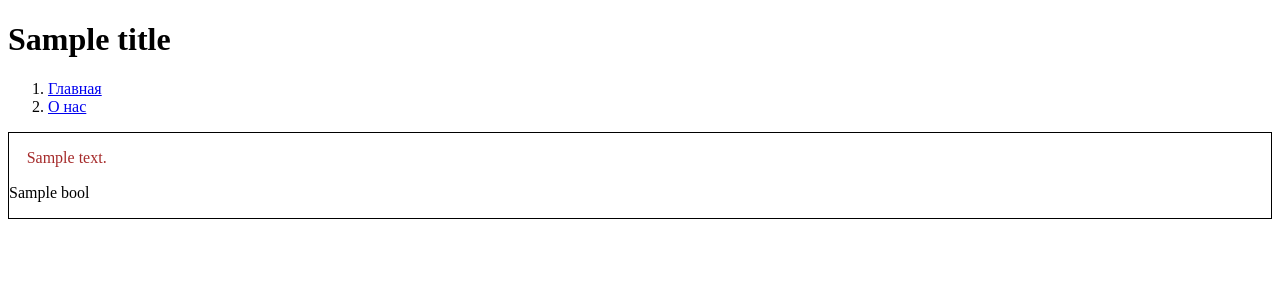
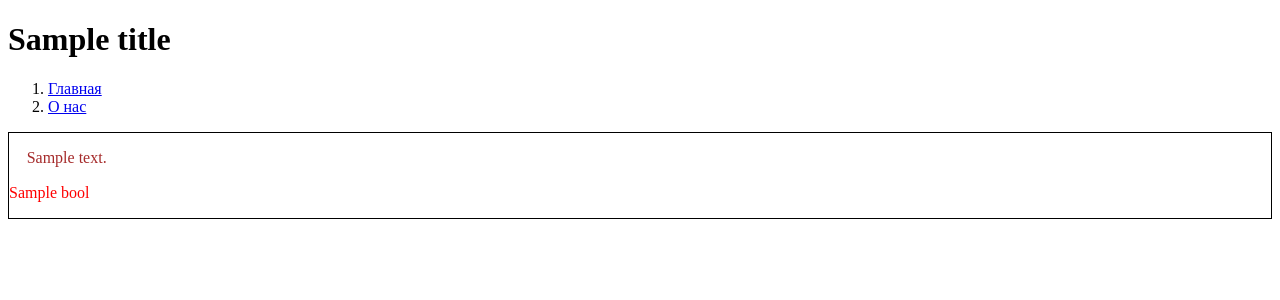
Before and after one commit to DpiTStudio/dpitstudio_ru, a Django app: template app/main/templates/main/index.html in a window 1280 px wide. Shown: the top 300 px of the page. Run offline with Django 4.2, Linux system fonts and the light colour scheme; the template is opened without the code that fills it: most values are stand-ins (such as "Sample title", 1, 10 or a date in 2020).

Commit message:
On branch main Your branch is up to date with 'origin/main'.
Changes to be committed:
	modified:   app/main/templates/main/index.html

```diff
--- a/app/main/templates/main/index.html
+++ b/app/main/templates/main/index.html
@@ -20,7 +20,7 @@
             <p>{{ dict.first }}</p>
         {% endif %}
        <p style="color: brown; border-color: bisque; padding-left: 1.4%; padding-bottom: 0.1%;">{{ content }}</p>
-       <p>{{ bool }}</p>
+       <p style="color: red;">{{ bool }}</p>
     </div>
 </body>
 </html>
```
